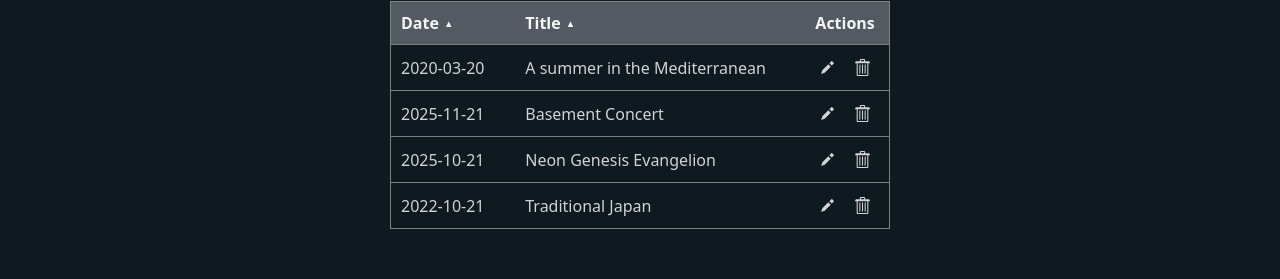
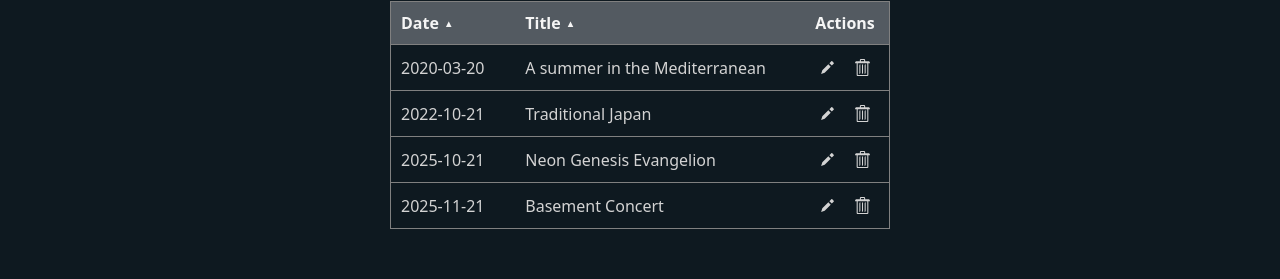
Before and after one commit to felipe-u/felipes-blog, a React (Vite) app: page /entries in a window 1280 px wide. Shown: the part 276-555 px from the top of the page. Built offline with nearby package versions, Linux system fonts and the light colour scheme.

Commit message:
feat: Implement posts search and refactor to custom Hook

```diff
--- a/src/hooks/useSortPosts.js
+++ b/src/hooks/useSortPosts.js
@@ -8,34 +8,34 @@ export function useSortPosts() {
     date: 'asc',
     title: 'asc',
   })
+  const [searchQuery, setSearchQuery] = useState('')
 
   useEffect(() => {
-    setSortedPosts(posts)
-  }, [posts, setSortedPosts])
+    let filtered = posts
+    if (searchQuery) {
+      filtered = posts.filter((post) =>
+        post.title.toLowerCase().includes(searchQuery.toLowerCase())
+      )
+    }
 
-  useEffect(() => {
-    const postsCopy = [...posts]
-    if (sortOptions.date === 'asc') {
-      setSortedPosts(postsCopy.sort((a, b) => b.date - a.date))
-      return
+    let sorted = [...filtered]
+
+    if (sortOptions.date) {
+      sorted.sort((a, b) =>
+        sortOptions.date === 'asc' ? b.date - a.date : a.date - b.date
+      )
     }
-    if (sortOptions.date === 'desc') {
-      setSortedPosts(postsCopy.sort((a, b) => a.date - b.date))
-      return
+
+    if (sortOptions.title) {
+      sorted.sort((a, b) =>
+        sortOptions.title === 'asc'
+          ? a.title.localeCompare(b.tiitle)
+          : b.title.localeCompare(a.title)
+      )
     }
-  }, [sortOptions.date, posts])
 
-  useEffect(() => {
-    const postsCopy = [...posts]
-    if (sortOptions.title === 'asc') {
-      setSortedPosts(postsCopy.sort((a, b) => a.title.localeCompare(b.title)))
-      return
-    }
-    if (sortOptions.title === 'desc') {
-      setSortedPosts(postsCopy.sort((a, b) => b.title.localeCompare(a.title)))
-      return
-    }
-  }, [sortOptions.title, posts])
+    setSortedPosts(sorted)
+  }, [posts, sortOptions, searchQuery])
 
   const toggleDateSortOption = () => {
     setSortOptions((prevState) => ({
@@ -51,5 +51,15 @@ export function useSortPosts() {
     }))
   }
 
-  return { sortedPosts, sortOptions, toggleDateSortOption, toggleTitleSortOption }
+  const searchPost = (query) => {
+    setSearchQuery(query)
+  }
+
+  return {
+    sortedPosts,
+    sortOptions,
+    toggleDateSortOption,
+    toggleTitleSortOption,
+    searchPost,
+  }
 }
--- a/src/pages/EntriesPage.jsx
+++ b/src/pages/EntriesPage.jsx
@@ -3,16 +3,25 @@ import { useNavigate } from 'react-router'
 import { EditPenIcon, SearchIcon, TrashCanIcon } from '../components/Icons'
 import { formatDate } from '../helpers/logic'
 import { useSortPosts } from '../hooks/useSortPosts'
+import { useRef } from 'react'
 
 export function EntriesPage() {
   const navigate = useNavigate()
-
   const {
     sortedPosts,
     sortOptions,
     toggleDateSortOption,
     toggleTitleSortOption,
+    searchPost,
   } = useSortPosts()
+  const inputRef = useRef()
+
+  const onSearchPost = () => {
+    const query = inputRef.current?.value
+    // TODO: with debouncer
+    // if (!query) return
+    searchPost(query)
+  }
 
   const seeFullEntry = (postId) => {
     navigate(`/entries/${postId}`)
@@ -23,8 +32,12 @@ export function EntriesPage() {
       {sortedPosts ? (
         <>
           <div className='search-container'>
-            <input type='text' placeholder='Cinema day, New Mascot...' />
-            <button>
+            <input
+              type='text'
+              placeholder='Cinema day, New Mascot...'
+              ref={inputRef}
+            />
+            <button onClick={onSearchPost}>
               <SearchIcon />
             </button>
           </div>
```
